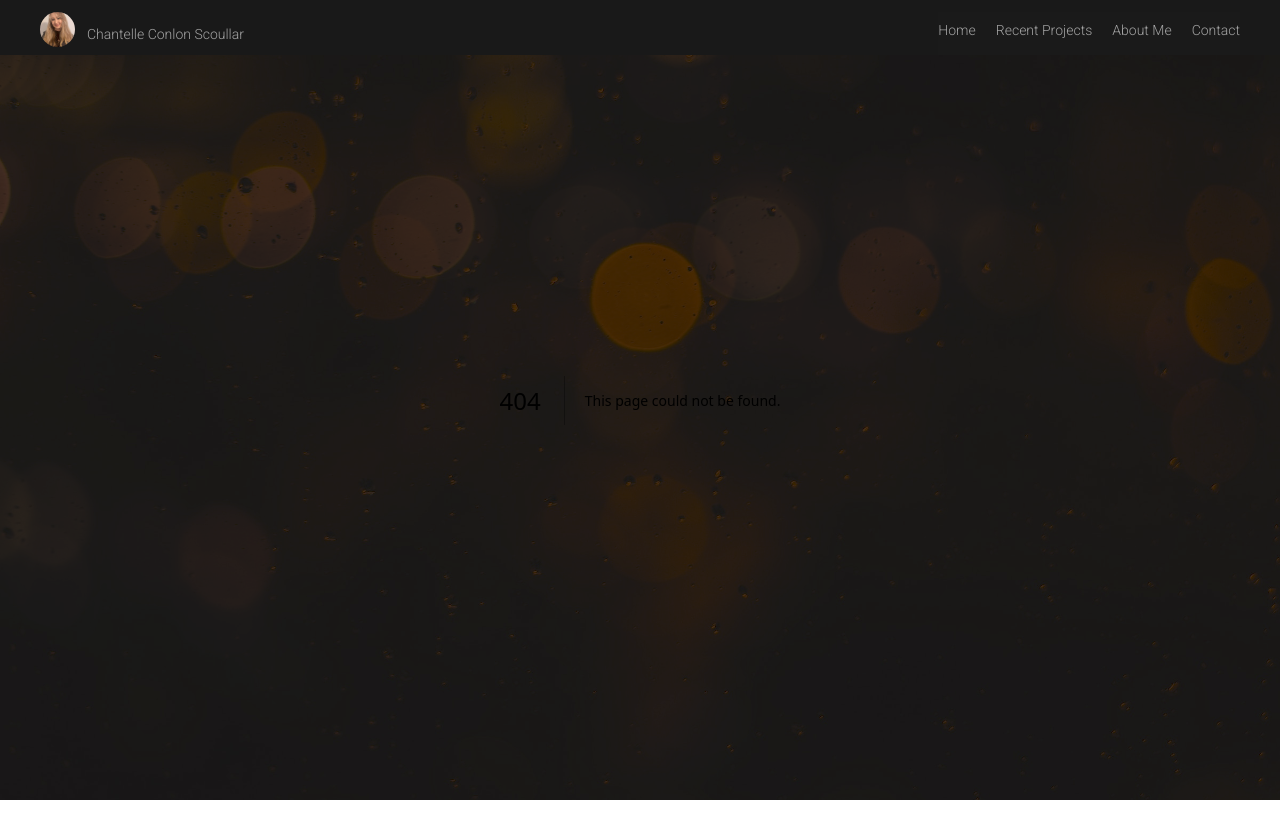
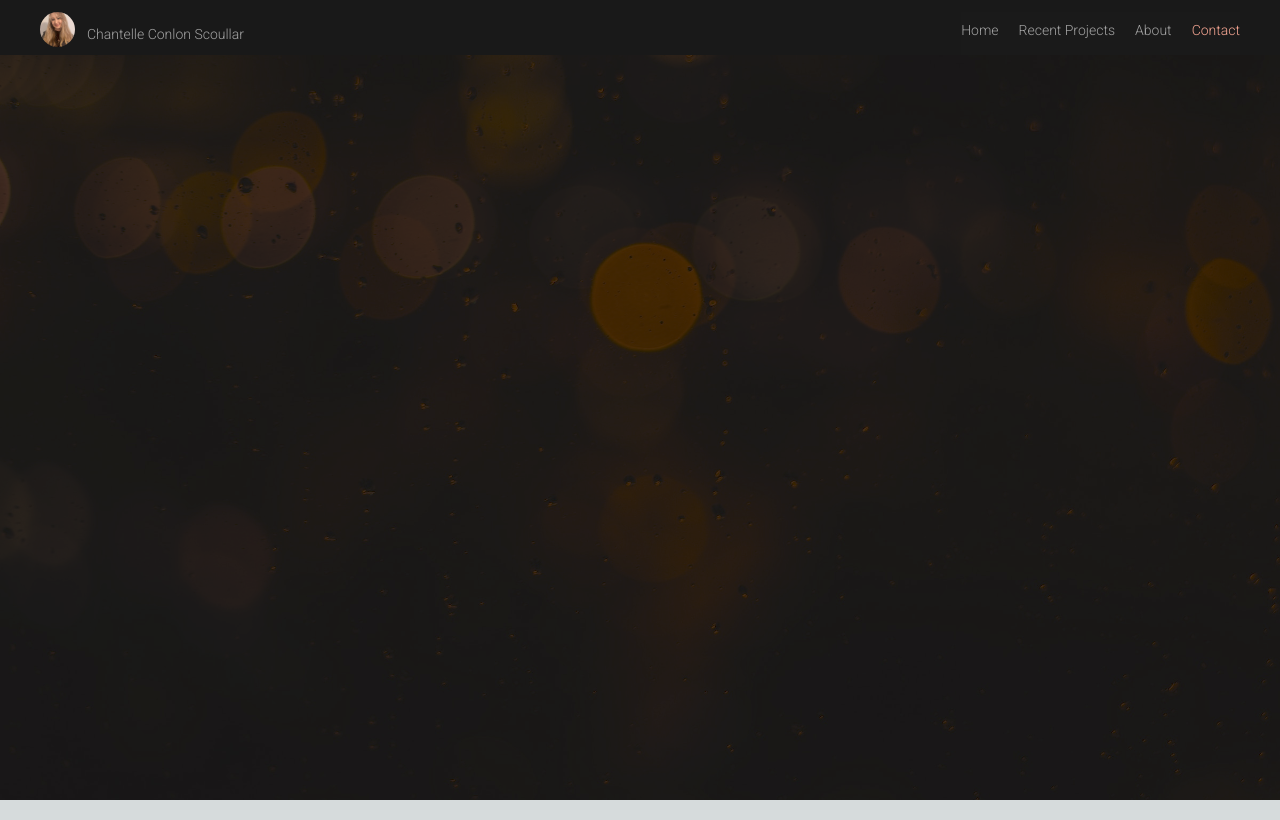
Before and after one commit to chanteCon/portfolioWebsite, a Next.js app in the folder website/: page /contact in a window 1280 px wide. Before the commit this address had no page. Built offline with nearby package versions, Linux system fonts and the light colour scheme.

Commit message:
added route for contact

```diff
--- a/website/app/components/Nav.jsx
+++ b/website/app/components/Nav.jsx
@@ -65,7 +65,7 @@ export const Nav = () => {
                   href="/about">About Me</a>
                 <a
                   className="hover:text-[#F6A693]"
-                  href="#">Contact</a>
+                  href="/contact">Contact</a>
               </div>
               }
                         </div>
@@ -100,9 +100,11 @@ export const Nav = () => {
                   <Link
                     href = '/about'
                     className = {isActiveLink('/about')}
-                  >
-                    About Me</Link>
-                  <div>Contact</div>
+                  > About </Link>
+                  <Link
+                    href = '/contact'
+                    className = {isActiveLink('/contact')}
+                  > Contact </Link>
                 </section>
               </> )
       }
--- /dev/null
+++ b/website/app/contact/page.js
@@ -0,0 +1,3 @@
+export default function Contact() {
+
+}
```
